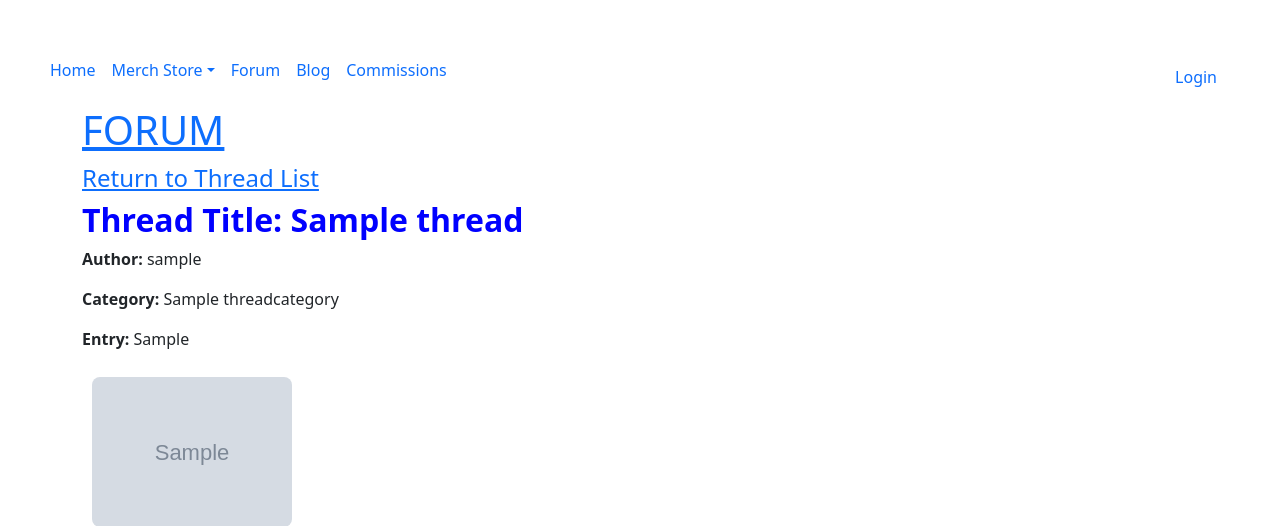
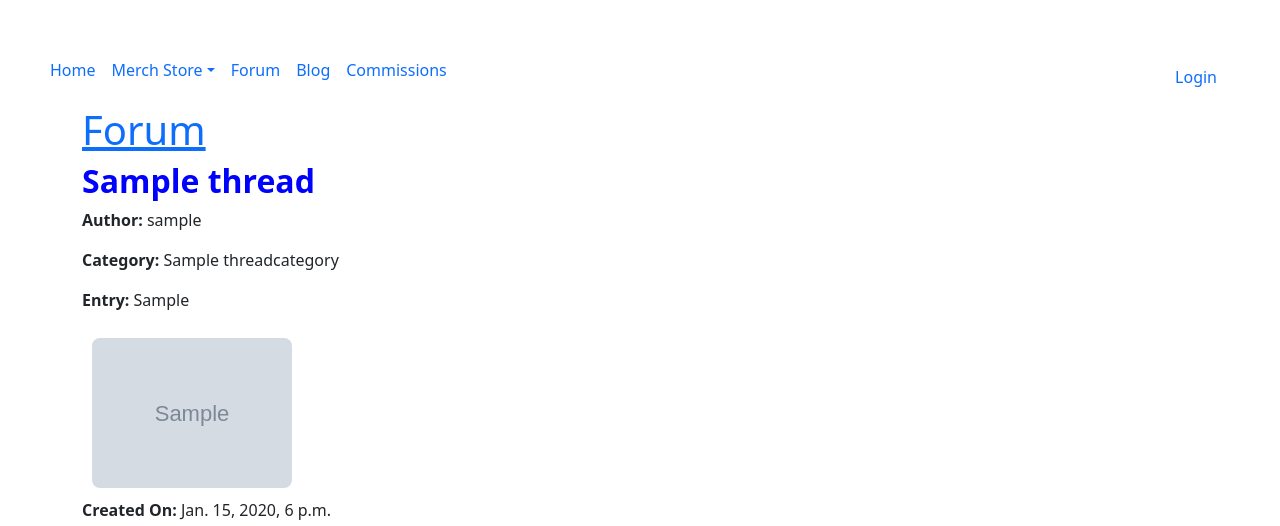
Before and after one commit to sdbsalta/hobbysite-G-25, a Django app: page /forum/thread/1/ in a window 1280 px wide. Shown: the top 526 px of the page. Run offline with Django 5.2, Linux system fonts and the light colour scheme; tables that the repository leaves empty hold one stand-in row (values such as "Sample post"); grey boxes marked "Sample" are stand-in pictures.

Commit message:
fixed order of some lines in thread_detail.html

```diff
--- a/hobbysite/templates/thread_detail.html
+++ b/hobbysite/templates/thread_detail.html
@@ -1,15 +1,13 @@
 {% extends 'base.html' %}
 
 {% block title %}
-    <h1>Forum Details</h1>
+    <h1>Forum Detail</h1>
 {% endblock title %}
 
 {% block content %}
 <div class="container">
-    <h1><a href="{% url 'forum:thread_list' %}">FORUM</a></h1>
-        <h4><a href="/forum/threads"> Return to Thread List </a></h4>
-    </h1>
-    <h2>Thread Title: {{ thread.title }}</h2>
+    <h1><a href="{% url 'forum:thread_list' %}">Forum</a></h1>
+    <h2>{{ thread.title }}</h2>
     <p><strong>Author:</strong> {{ thread.author.username }} </p>
     <p><strong>Category:</strong> {{ thread.category.name}}</p>
     <p><strong>Entry:</strong> {{thread.entry}}</p>
@@ -17,7 +15,7 @@
     <p><strong>Created On:</strong> {{ thread.created_on }}</p>
     <p><strong>Updated On:</strong> {{ thread.updated_on }}</p>
 
-    {% if request.user.profile == thread.author %}
+    {% if request.user == thread.author %}
         <a href="{% url 'forum:thread_update' thread.pk %}" class="btn btn-primary">Edit</a>
     {% endif %}
 
```
